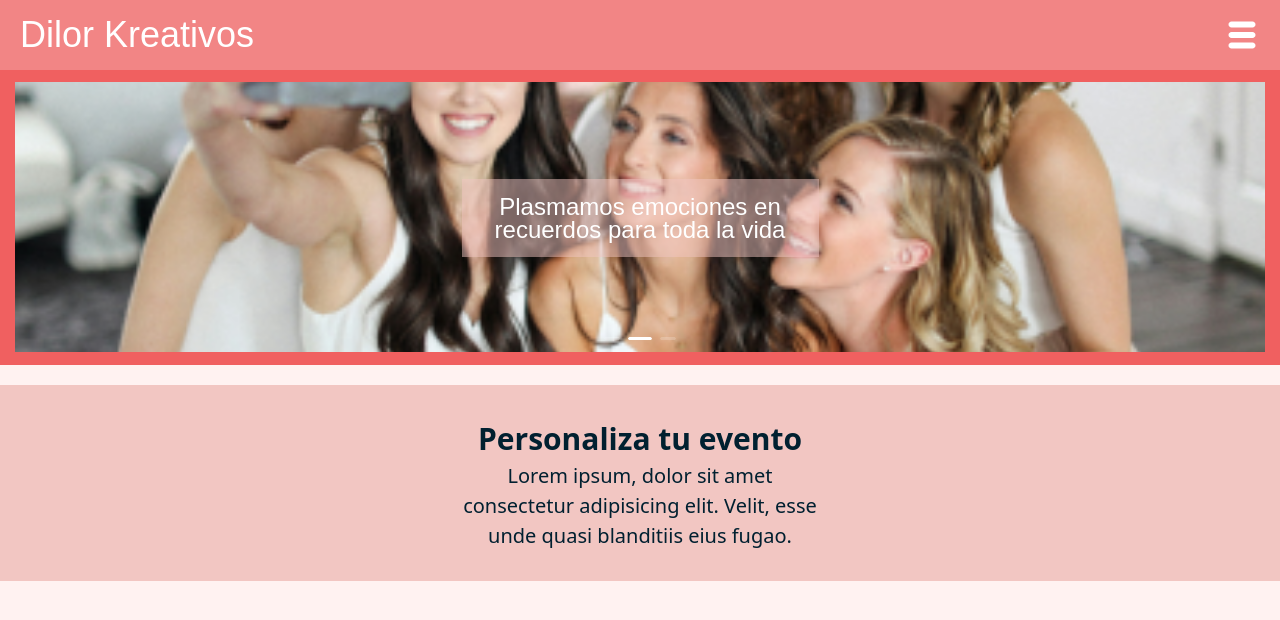
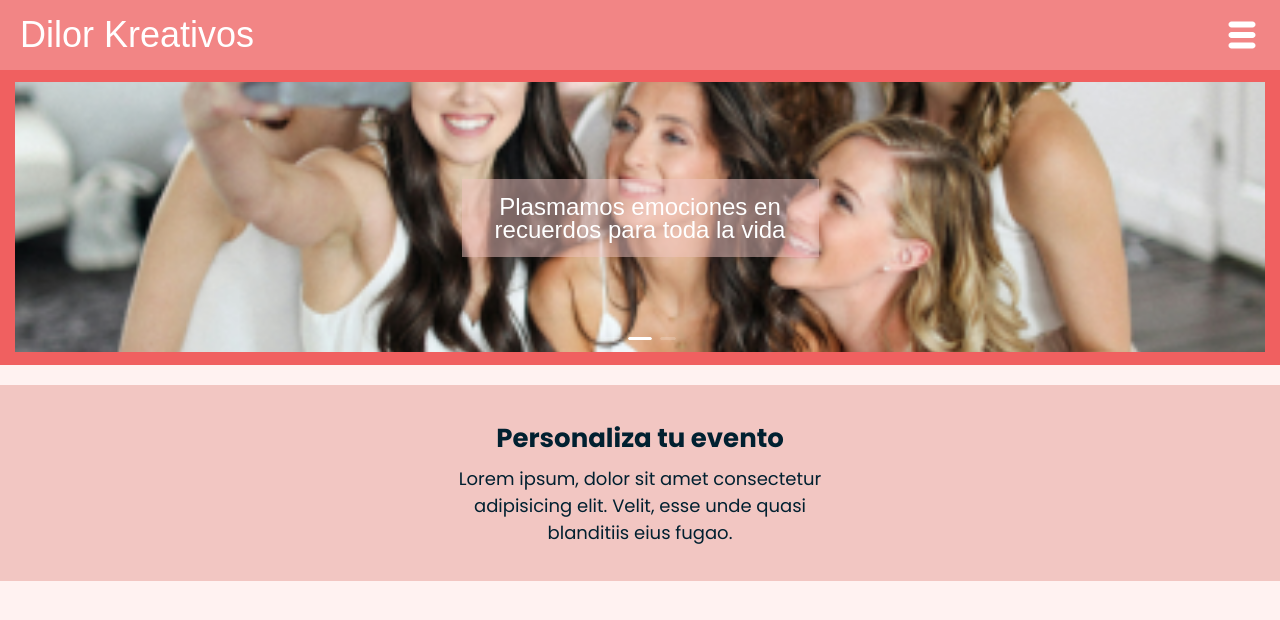
Before and after one commit to JenniferAS26/dilor-kreativos, a React (Vite) app: page / in a window 1280 px wide. Shown: the top 620 px of the page. Built offline with nearby package versions, Linux system fonts and the light colour scheme; a web font is replaced by a local one.

Commit message:
fixing font sizes

```diff
--- a/src/components/CustomizeEvent/styles.sass
+++ b/src/components/CustomizeEvent/styles.sass
@@ -10,12 +10,13 @@
   place-items: center
   align-content: center
   grid-template-rows: 45px 90px
+  font-family: $text-font
   color: $dark-color
   &__title
-    font-size: 3rem
+    font-size: 2.6rem
     font-weight: $bold-weight
   &__text
     width: 370px
-    font-size: 2rem
+    font-size: 1.8rem
     font-weight: $regular-weight
     text-align: center
--- a/src/components/Header/styles.sass
+++ b/src/components/Header/styles.sass
@@ -26,6 +26,7 @@
   place-items: center
   grid-template-rows: 100px 220px 150px
   color: $primary-color
+  font-family: $text-font
   .logo-container
     width: 85px
     height: 85px
@@ -37,7 +38,7 @@
     place-items: center
     grid-template-rows: repeat(4, 50px)
     &__item
-      font-size: 2rem
+      font-size: 1.8rem
       &:hover
         font-size: 2.2rem
         color: $bg-color-2
@@ -54,7 +55,7 @@
       height: 2px
       background-color: $primary-color
     &__text
-      font-size: 2rem
+      font-size: 1.8rem
       &:hover
         font-size: 2.2rem
         color: $bg-color-2
```
